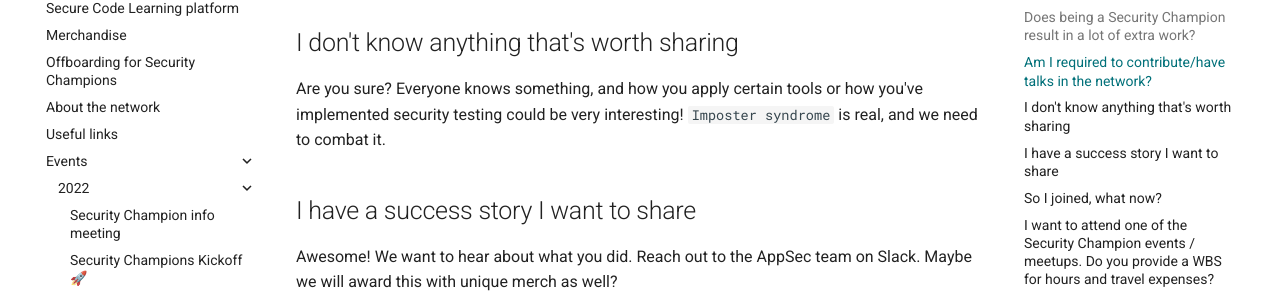
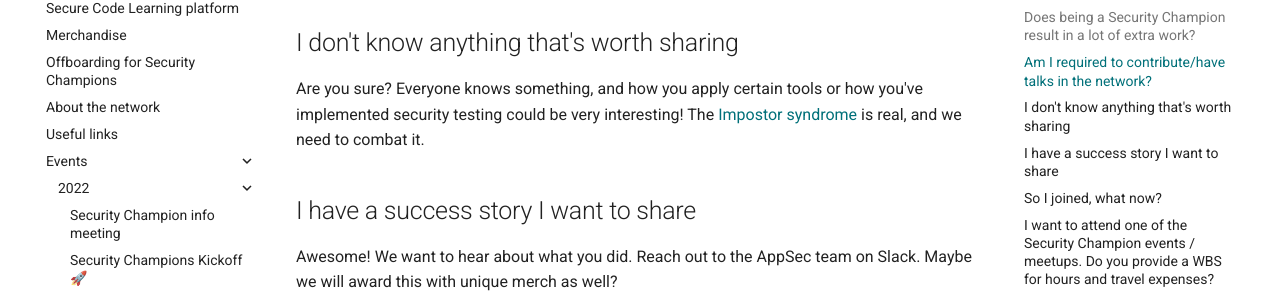
Before and after one commit to equinor/appsec, an MkDocs documentation site: the page built from docs/security-champion/3-faq.md, in a window 1280 px wide and 900 px high, scrolled down 744 px. Shown: the part 181-478 px from the top of the window. Built offline with MkDocs 1.6.1 and Material for MkDocs 9.7.7, drawn with Linux system fonts in a browser that asks for light colours; some web fonts are replaced; comment, search, counter and statistics services are not loaded.

Commit message:
Update docs/security-champion/3-faq.md
Co-authored-by: Andrea Brambilla <1792970+andreabrambilla@users.noreply.github.com>

```diff
--- a/docs/security-champion/3-faq.md
+++ b/docs/security-champion/3-faq.md
@@ -18,7 +18,7 @@ No, but we highly recommend everyone on sharing. It might also be that you hear
 
 ## I don't know anything that's worth sharing
 
-Are you sure? Everyone knows something, and how you apply certain tools or how you've implemented security testing could be very interesting! ``Imposter syndrome`` is real, and we need to combat it.
+Are you sure? Everyone knows something, and how you apply certain tools or how you've implemented security testing could be very interesting! The [Impostor syndrome](https://en.wikipedia.org/wiki/Impostor_syndrome) is real, and we need to combat it.
 
 ## I have a success story I want to share
 
```
